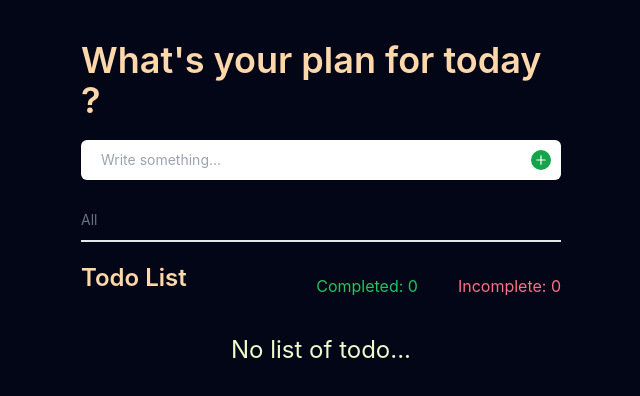
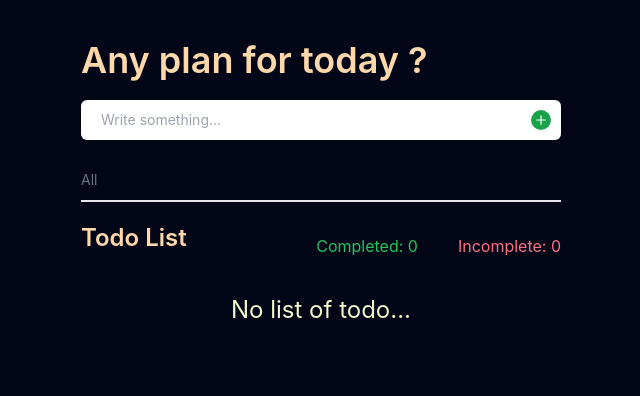
Before and after one commit to raffysama/todo-list, a React (Create React App) app: page / in a window 1280 px wide. Shown: the top 396 px of the page, without its empty margins (319-959 px from the left). Built offline with nearby package versions, Linux system fonts and the light colour scheme.

Commit message:
select renew style

```diff
--- a/src/App.js
+++ b/src/App.js
@@ -53,7 +53,7 @@ function App() {
   return (
     <div className="App bg-slate-950">
       <div className="container mx-auto max-w-lg mt-10 px-4">
-        <h1 className='text-left text-orange-200 text-4xl font-semibold mb-5'>What's your plan for today ?</h1>
+        <h1 className='text-left text-orange-200 text-4xl font-semibold mb-5'>Any plan for today ?</h1>
         <Form
           setInputText={setInputText}
           todos={todos}
--- a/src/components/Form.jsx
+++ b/src/components/Form.jsx
@@ -56,9 +56,9 @@ function Form({setInputText,setTodos,todos,inputText,setStatus,setStatusTodos})
                 </span>
             </div>
             <select onChange={statusHandler} className="mt-5 py-2.5 px-0 w-full text-sm text-gray-500 bg-transparent border-0 border-b-2 border-gray-200 appearance-none dark:text-gray-400 dark:border-gray-700 focus:outline-none focus:ring-0 focus:border-gray-200 peer">
-                    <option value="all">All</option>
-                    <option value="completed">Completed</option>
-                    <option value="uncompleted">Uncompleted</option>
+                    <option value="all" className='dark:bg-gray-800'>All</option>
+                    <option value="completed" className='dark:bg-gray-800'>Completed</option>
+                    <option value="uncompleted" className='dark:bg-gray-800'>Uncompleted</option>
             </select>
             <div>
 
--- a/src/components/TodoList.jsx
+++ b/src/components/TodoList.jsx
@@ -23,7 +23,6 @@ function TodoList({ todos, setTodos, statusTodos }) {
   };
 
   const completedCount = todos.filter((todo) => todo.status).length;
-
   const unCompletedCount = todos.filter((todo) => !todo.status).length;
 
   return (
```
